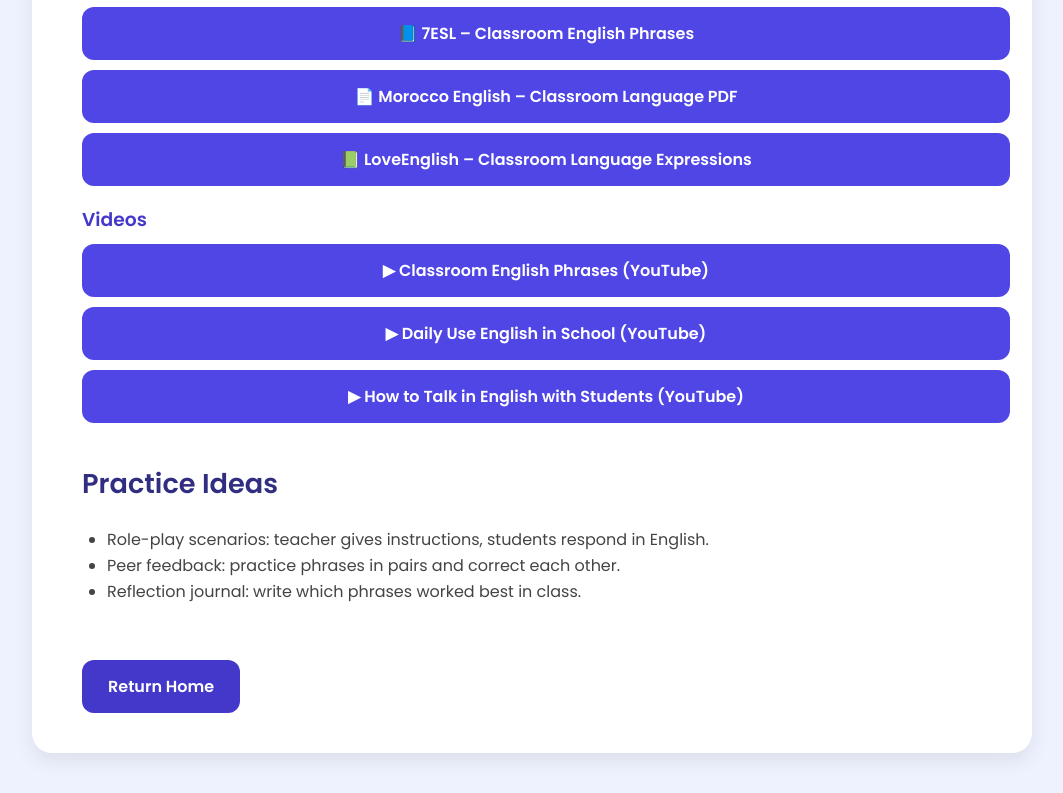
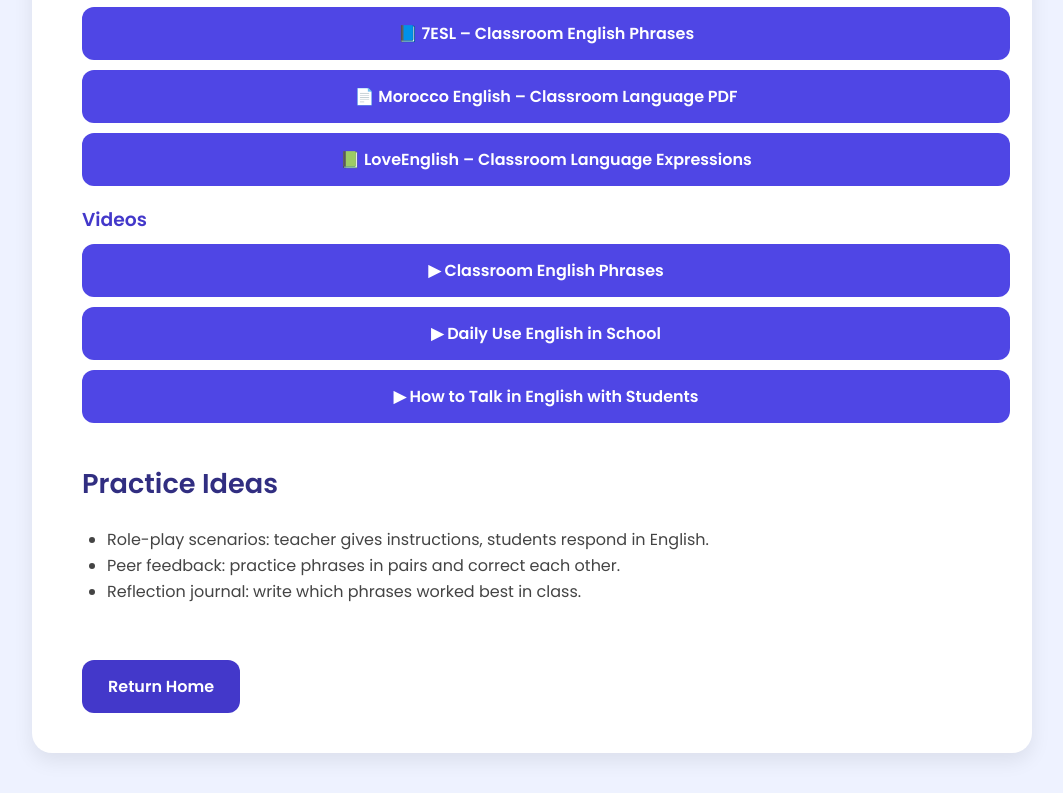
Before and after one commit to carolinamawad/english-skills-lab, a plain HTML site: page activities/classroom.html in a window 1280 px wide. Shown: the part 1632-2425 px from the top of the page, without its empty margins (108-1171 px from the left). Drawn offline with Linux system fonts and the light colour scheme.

Commit message:
Update classroom.html

```diff
--- a/activities/classroom.html
+++ b/activities/classroom.html
@@ -213,15 +213,15 @@
 
     <h3>Videos</h3>
     <a class="resource-btn" href="https://www.youtube.com/watch?v=aHucJfwRIe4" target="_blank">
-      ▶ Classroom English Phrases (YouTube)
+      ▶ Classroom English Phrases
     </a>
 
     <a class="resource-btn" href="https://www.youtube.com/watch?v=2GiFDkl0UDw" target="_blank">
-      ▶ Daily Use English in School (YouTube)
+      ▶ Daily Use English in School
     </a>
 
     <a class="resource-btn" href="https://www.youtube.com/watch?v=K7mVl9eeb0E" target="_blank">
-      ▶ How to Talk in English with Students (YouTube)
+      ▶ How to Talk in English with Students
     </a>
 
     <h2>Practice Ideas</h2>
```
